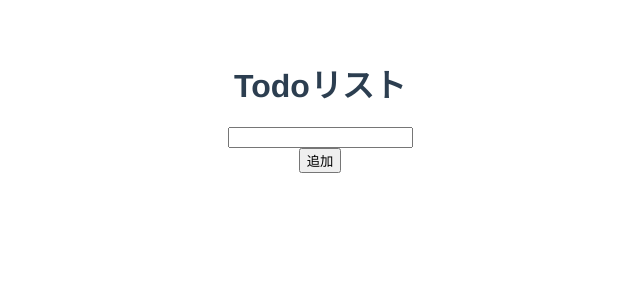
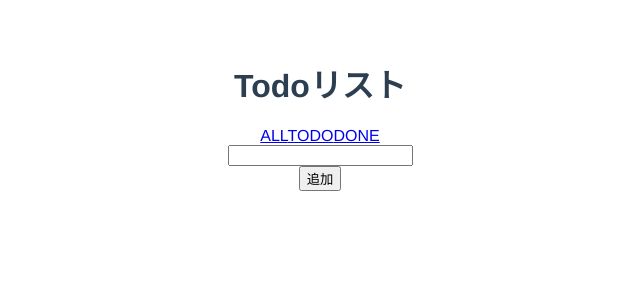
Before and after one commit to aki-nafu/vue_todo, a Vue app in the folder todo/: page / in a window 1280 px wide. Shown: the top 300 px of the page, without its empty margins (320-960 px from the left). Built offline with nearby package versions, Linux system fonts and the light colour scheme.

Commit message:
todo.isCompletedの状態によってtodoを出しわけた

```diff
--- a/todo/src/components/ToDoApp.vue
+++ b/todo/src/components/ToDoApp.vue
@@ -1,12 +1,17 @@
 <template>
   <div id="app">
     <h1>Todoリスト</h1>
-      <input v-model="todoName"><br>
+    <div>
+      <a href="#" @click="changeFilter('ALL') ">ALL</a>
+      <a href="#" @click="changeFilter('TODO')">TODO</a>
+      <a href="#" @click="changeFilter('DONE')">DONE</a>
+    </div>
+    <input v-model="todoName"><br>
     <button @click="addTodo">追加</button>
     <ul>
       <template v-for="(todo, index) in todos">
-        <li v-if="!todo.isCompleted" :key="todo">
-          <input type="checkbox" v-model="todo.isCompleted" @click="removeTodo(index)" >{{ todo.name }}
+        <li v-if="filter === null || filter === todo.isCompleted" :key="todo">
+          <input type="checkbox" v-model="todo.isCompleted" @click="removeTodo(index)">{{ todo.name }}
         </li>
       </template>
     </ul>
@@ -18,7 +23,8 @@ export default {
   data() {
     return {
       todoName:'',
-      todos:[]
+      todos:[],
+      filter: false
     }
   },
   methods: {
@@ -29,8 +35,22 @@ export default {
     },
     removeTodo(index) {
       this.todos[index].isCompleted = true
+    },
+    changeFilter(value) {
+      switch (value) {
+        case 'ALL':
+          this.filter = null;
+          break;
+        case 'TODO':
+          this.filter = false;
+          break;
+        case 'DONE':
+          this.filter = true;
+          break;
+        default:
+          break;
+      }
     }
-
   }
 }
 </script>
```
